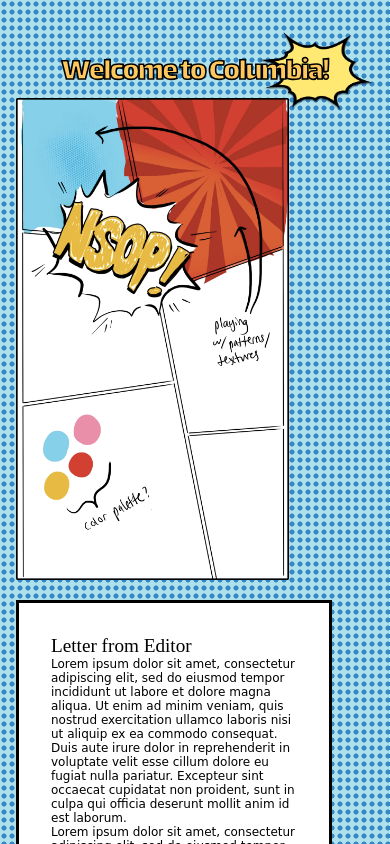
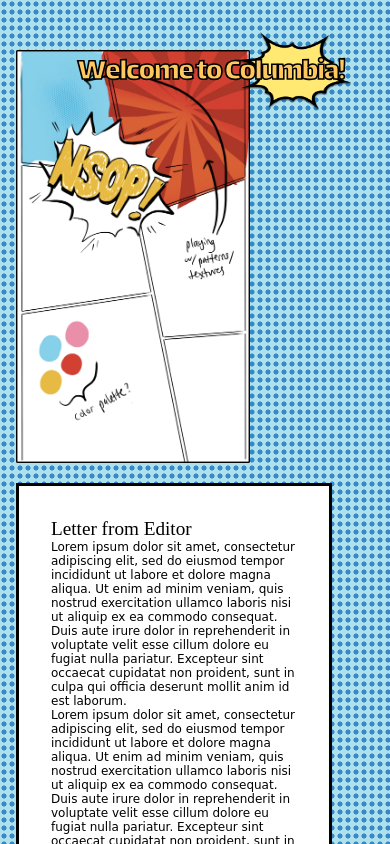
Before and after one commit to spectatorpublishing/nsop2023, a React (Create React App) app: page / in a window 390 px wide. Shown: the top 844 px of the page. Built offline with nearby package versions, Linux system fonts and the light colour scheme; a web font is replaced by a local one.

Commit message:
Finished mobile (1023 and under) responsibility

```diff
--- a/src/containers/Home.js
+++ b/src/containers/Home.js
@@ -46,14 +46,28 @@
 const MobileTopWrapper = styled.div`
     padding-top: 3rem;
 
+
     @media only screen and (min-width: 1024px) {
         display:none;
     }
 `;
 
 const Photo = styled.div`
-    @media only screen and (max-width: 1024px){
+    @media only screen and (max-width: 1023px) {
+        margin-top: -8rem;
         width: 70%;
+        padding-left: 1rem;
+    }
+
+    @media only screen and (max-width: 768px){
+        margin-top: -7rem;
+        width: 60%;
+        padding-left: 1rem;
+    }
+
+    @media only screen and (max-width: 450px){
+        margin-top: -3rem;
+        width: 60%;
         padding-left: 1rem;
     }
 `;
@@ -67,7 +81,27 @@
     transform: rotate(5deg);
     margin-top: 5rem;
 
-    @media only screen and (max-width: 1024px) {
+    @media only screen and (max-width: 1382px) {
+        font-size: 4rem;
+        -webkit-text-stroke: 0.2rem black;
+        padding-left: 2rem;
+    }
+
+    @media only screen and (max-width: 1203px) {
+        font-size: 3rem;
+        -webkit-text-stroke: 0.18rem black;
+        letter-spacing: -0.1rem;
+        padding-left: 2rem;
+    }
+
+    @media only screen and (max-width: 1072px) {
+        font-size: 2.6rem;
+        -webkit-text-stroke: 0.1rem black;
+        letter-spacing: -0.1rem;
+        padding-left: 2rem;
+    }
+
+    @media only screen and (max-width: 1023px) {
         font-size: 5rem;
         transform: rotate(0deg);
         -webkit-text-stroke: 0.2rem black;
@@ -77,12 +111,19 @@
     }
 
     @media only screen and (max-width: 767px) {
-        font-size: 2rem;
+        font-size: 3rem;
         transform: rotate(0deg);
         -webkit-text-stroke: 0.1rem black;
         letter-spacing: -0.1rem;
         margin-top: 0rem;
         text-align: center;
+    }
+
+    @media only screen and (max-width: 450px) {
+        font-size: 2rem;
+        transform: rotate(0deg);
+        -webkit-text-stroke: 0.1rem black;
+        letter-spacing: -0.1rem;
     }
 `;
 
@@ -93,7 +134,16 @@
     top: -2rem;
     right: -5rem;
 
-    @media only screen and (max-width: 1024px) {
+    @media only screen and (max-width: 1382px) {
+        right: 0rem;
+    }
+
+    @media only screen and (max-width: 1072px) {
+        top: -1.5rem;
+        right: -1rem;
+    }
+
+    @media only screen and (max-width: 1023px) {
         width: 25%;
         height: 130%;
         top: -1.5rem;
@@ -101,23 +151,21 @@
     }
 
     @media only screen and (max-width: 767px) {
-        width: 30%;
+        width: 40%;
         height: 160%;
         top: -1rem;
-        right: 1rem;
-    }
-
-    @media only screen and (max-width: 375px) {
-        width: 30%;
-        height: 160%;
-        top: -1rem;
-        right: 0rem;
+        margin-left: auto;
+        right: -0.5rem;
     }
 `;
 
 const TitleWrapper = styled.div`
     position: relative;
-    width: 100%;
+    width: fit-content;
+
+    @media only screen and (max-width: 1023px) {
+        margin: auto;
+    }
 `;
 
 const Wrapper = styled.div`
```
